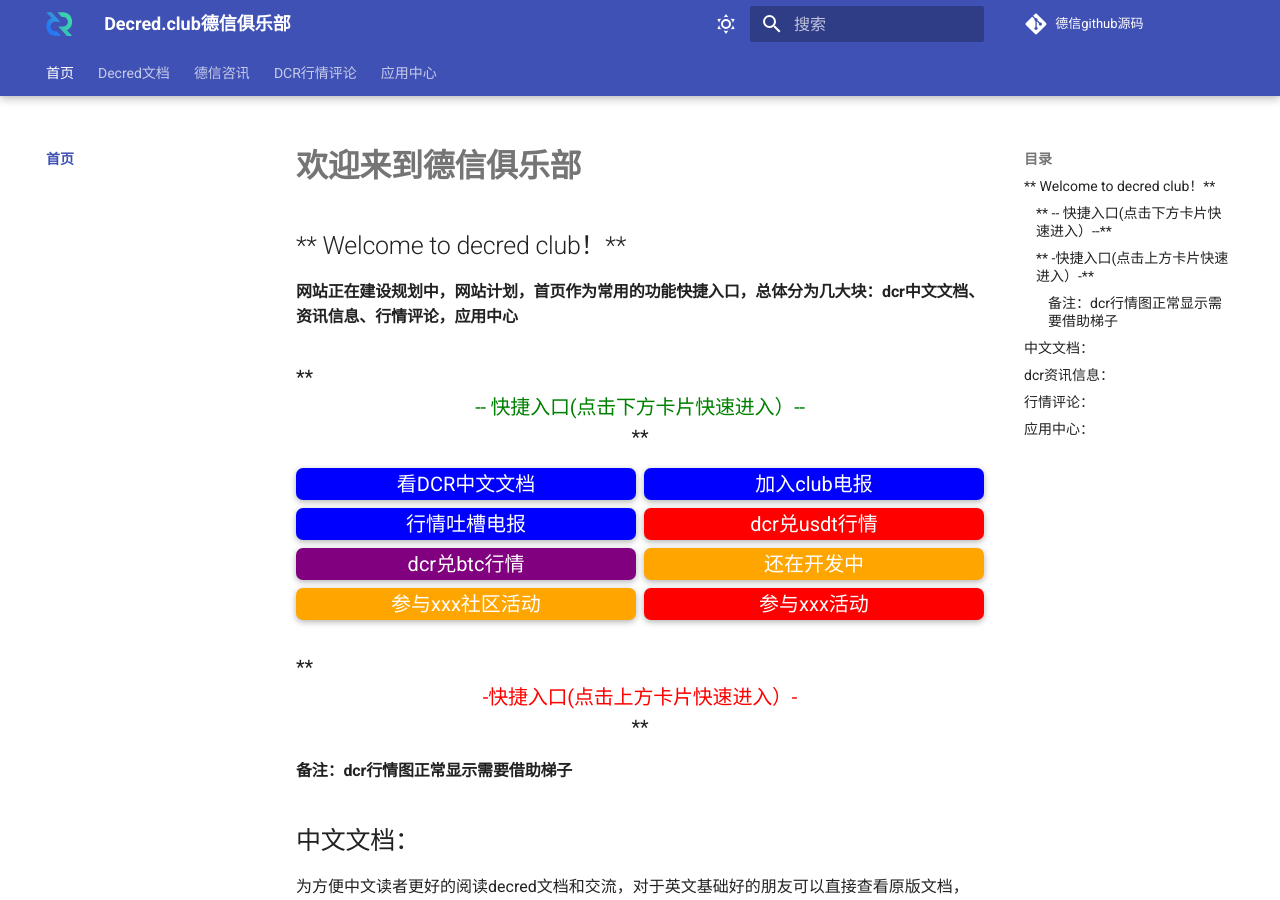
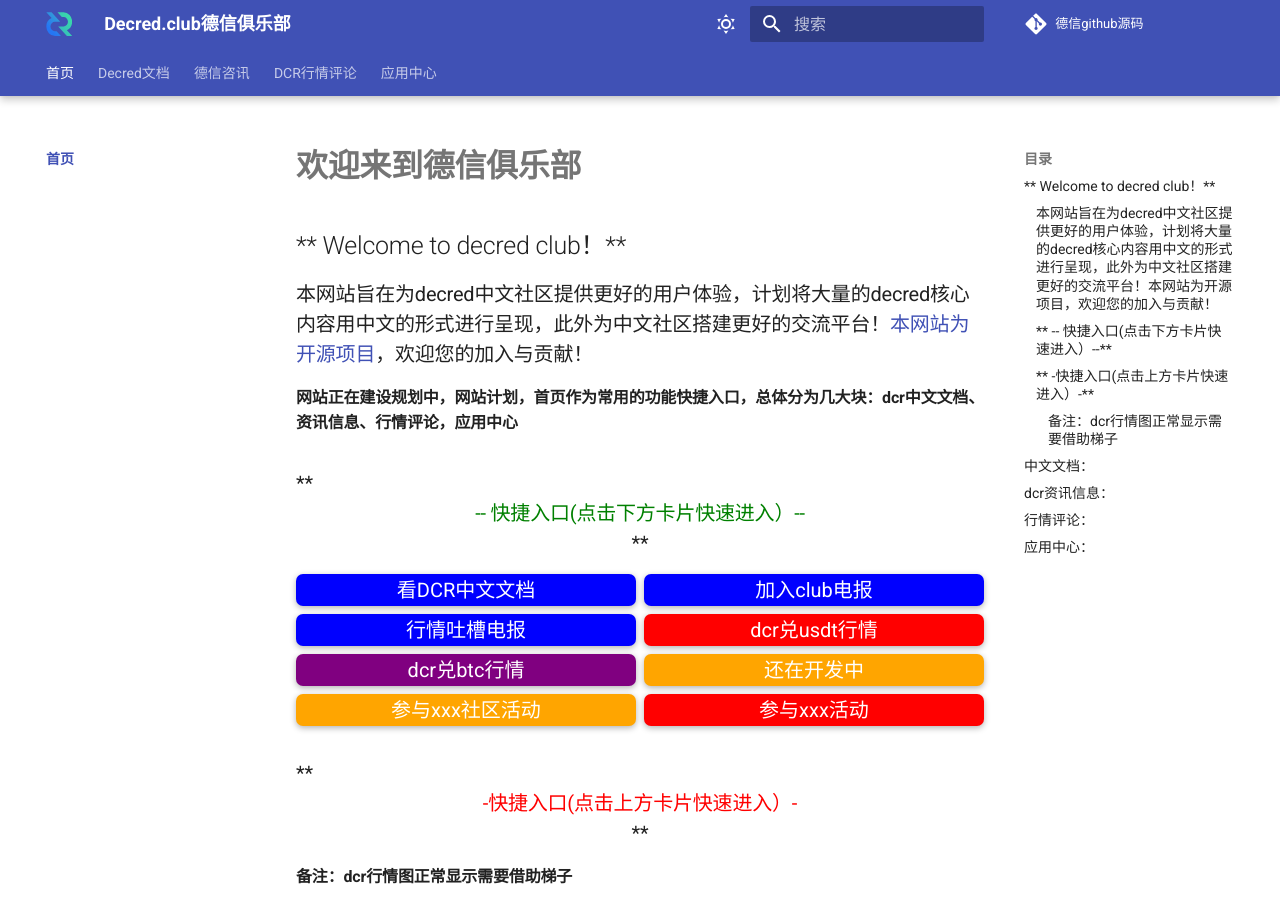
Before and after one commit to decredclub/decredclub, an MkDocs documentation site: the page built from docs/index.md, in a window 1280 px wide and 900 px high. Built offline with MkDocs 1.6.1 and Material for MkDocs 9.7.7, drawn with Linux system fonts in a browser that asks for light colours; comment, search, counter and statistics services are not loaded.

Commit message:
Update index.md

```diff
--- a/docs/index.md
+++ b/docs/index.md
@@ -2,6 +2,7 @@
 # **欢迎来到德信俱乐部**
 ## ** Welcome to decred club！**
 
+### 本网站旨在为decred中文社区提供更好的用户体验，计划将大量的decred核心内容用中文的形式进行呈现，此外为中文社区搭建更好的交流平台！[本网站为开源项目](https://github.com/decredclub/decredclub-zh/)，欢迎您的加入与贡献！
 
 <h4 class="txt2">网站正在建设规划中，网站计划，首页作为常用的功能快捷入口，总体分为几大块：dcr中文文档、资讯信息、行情评论，应用中心</h4>
 ###  ** <center><font color=#008000>-- 快捷入口(点击下方卡片快速进入）--</font><center>**
```
